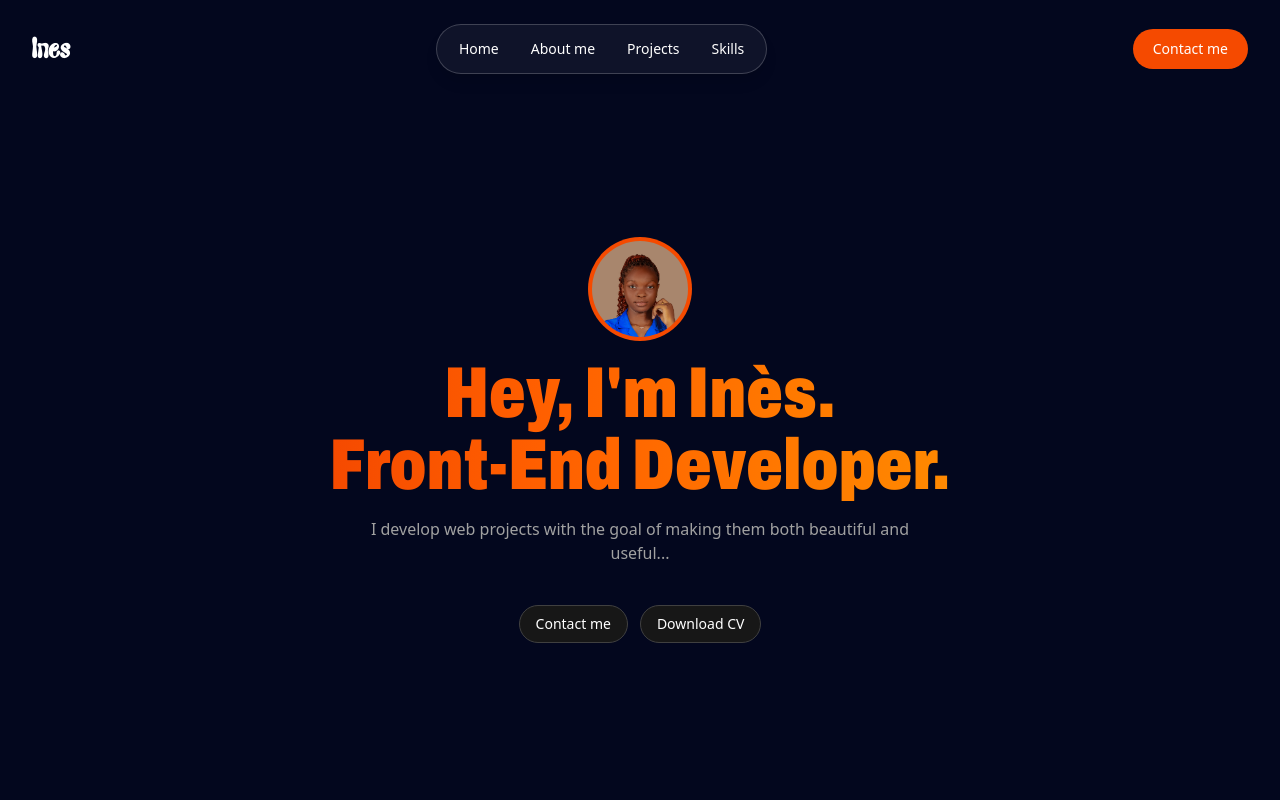
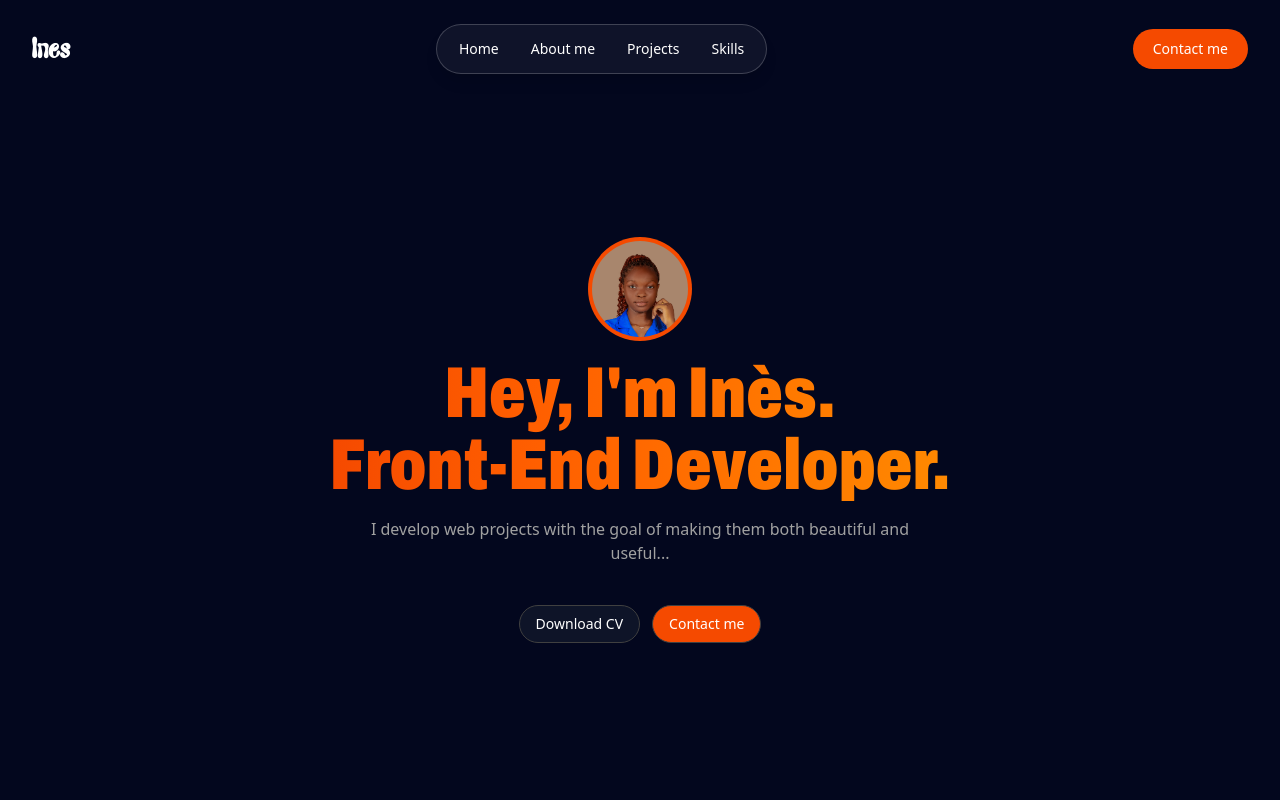
Before and after one commit to ines-abike/portfolio, a Next.js app: page / in a window 1280 px wide. Shown: the top 800 px of the page. Built offline with nearby package versions, Linux system fonts and the light colour scheme.

Commit message:
fix: fix bug

```diff
--- a/components/HomePage.tsx
+++ b/components/HomePage.tsx
@@ -131,10 +131,10 @@ export default function HomePage() {
                     <p ref={subtitleRef} className="max-w-xl mx-auto text-sm md:text-base text-neutral-400">
                         I develop web projects with the goal of making them both beautiful and useful...
                     </p>
-                       <div className="mt-6 flex items-center justify-center gap-3">
-                    <button className="px-4 py-2 rounded-full bg-neutral-900 border border-neutral-700 text-sm hover:scale-105 transition-transform duration-300">Contact me</button>
-                    <button className="px-4 py-2 rounded-full bg-neutral-900 border border-neutral-700 text-sm hover:scale-105 transition-transform duration-300">Download CV</button>
-                </div>
+                    <div className="mt-6 flex items-center justify-center gap-3">
+                        <button className="px-4 py-2 rounded-full bg-[#0e1428] border border-neutral-700 text-sm hover:scale-105 transition-transform duration-300">Download CV</button>
+                        <button className="px-4 py-2 rounded-full bg-orange-600 border border-neutral-700 text-sm hover:scale-105 transition-transform duration-300">Contact me</button>
+                    </div>
                 </div>
             </header>
 
@@ -242,17 +242,17 @@ export default function HomePage() {
                 </div>
             </section>
 
-            <section className="md:py-16 py-6">
-                <div className="flex items-center gap-4 md:px-16 sm:px-10 px-4">
+            <section className="md:py-16 py-6 bg-gradient-to-b from-[#03071e] via-[#03071e] to-orange-600/20">
+                <div className="flex max-w-7xl mx-auto items-center gap-4 md:px-16 sm:px-10 px-4">
                     <h2 ref={skillsTitleRef} className="font-archivo text-orange-500 text-3xl md:text-5xl font-bold whitespace-nowrap">
                         Skills
                     </h2>
-                    <div className="h-[1px] w-full bg-gradient-to-r from-orange-500/50 to-[#03071e]"></div>
+                    <div className="h-[1px] w-full bg-gradient-to-r from-orange-500/50 to-transparent"></div>
                 </div>
                 <div
                     id="competences"
                     ref={skillsRef}
-                    className="grid grid-cols-2 md:grid-cols-4 gap-4 mx-auto lg:p-16 md:p-10 p-6 bg-gradient-to-b from-black via-[#0b0810] to-orange-600"
+                    className="grid grid-cols-2 md:grid-cols-4 gap-4 mx-auto max-w-7xl lg:p-16 md:p-10 p-6"
                 >
                     {skills.map((s, index) => (
                         <div
@@ -270,9 +270,9 @@ export default function HomePage() {
                 <h2 className="text-4xl font-semibold font-archivo text-orange-500">Get in touch with me</h2>
                 <p className="text-neutral-300 mt-3 max-w-xl mx-auto">You have a web project in mind? Whether it’s about building a modern application, redesigning your website, or bringing an innovative idea to life, I’d be happy to discuss it with you.</p>
                 <div className="mt-6 flex items-center justify-center gap-3">
-                    <button className="px-4 py-2 rounded-full bg-neutral-900 border border-neutral-700 text-sm hover:scale-105 transition-transform duration-300">Contact me</button>
-                    <button className="px-4 py-2 rounded-full bg-neutral-900 border border-neutral-700 text-sm hover:scale-105 transition-transform duration-300">Download CV</button>
-                </div>
+                        <button className="px-4 py-2 rounded-full bg-[#0e1428] border border-neutral-700 text-sm hover:scale-105 transition-transform duration-300">Download CV</button>
+                        <button className="px-4 py-2 rounded-full bg-orange-600 border border-neutral-700 text-sm hover:scale-105 transition-transform duration-300">Contact me</button>
+                    </div>
                 <div className="mt-6 flex items-center justify-center gap-4 text-neutral-300">
                     <Link href="https://www.linkedin.com/in/in%C3%A8s-agbozo-4510472b1/" className="w-12 h-12 rounded-full bg-neutral-800 flex items-center justify-center hover:scale-110 hover:bg-orange-500 transition-all duration-300">
                         <FaLinkedin />
```
